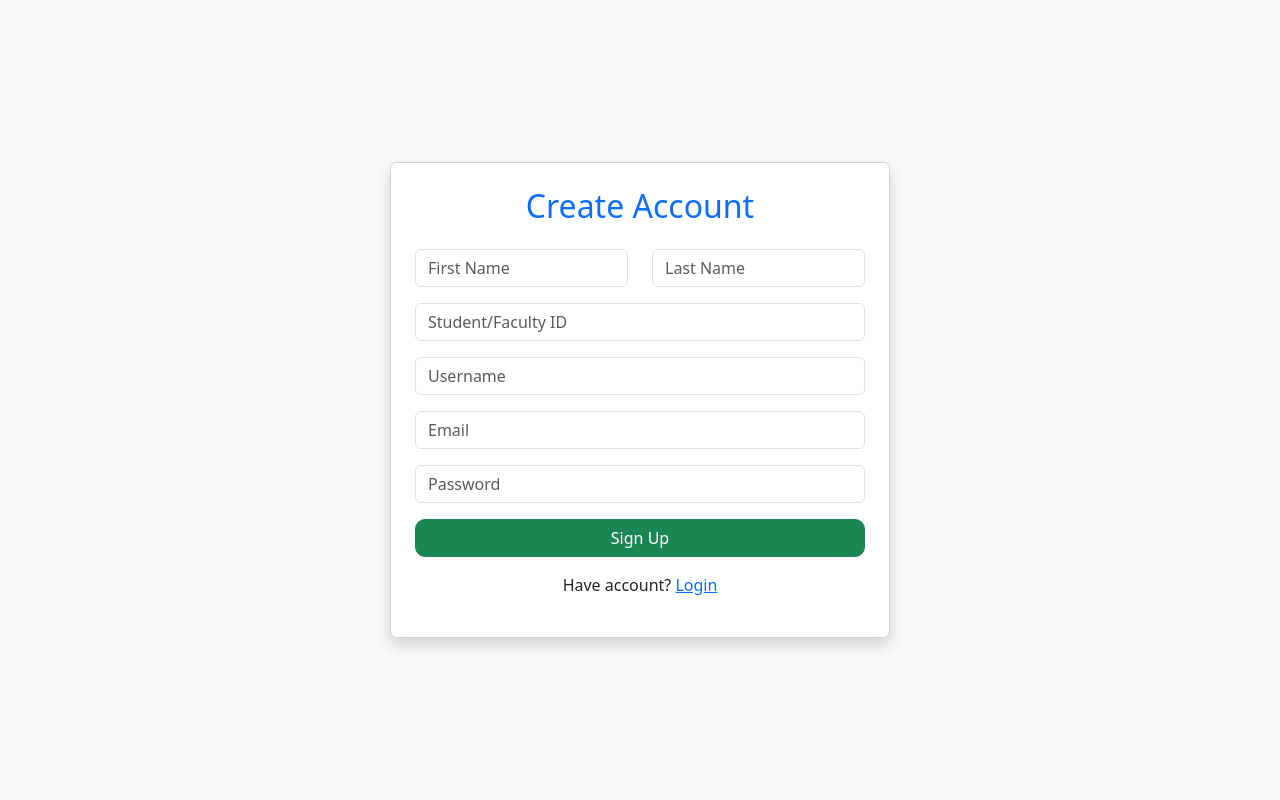
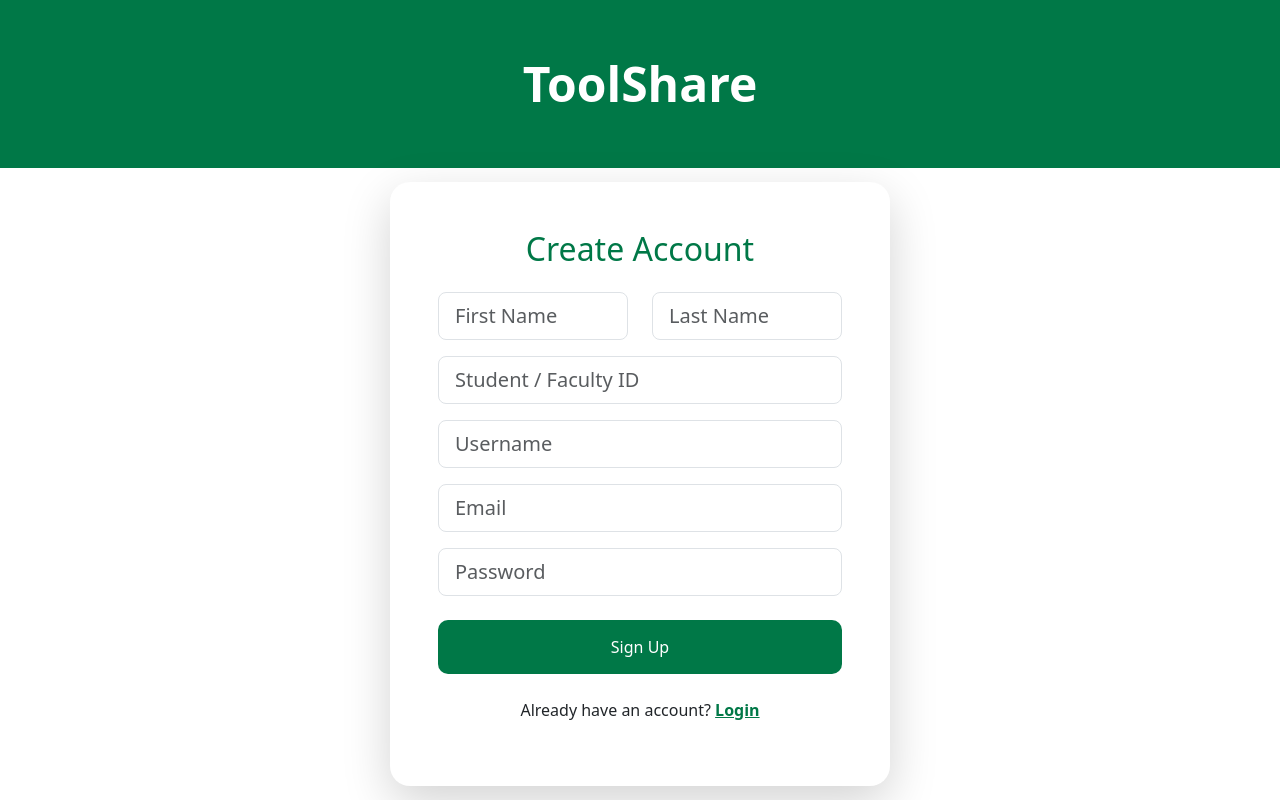
Before and after one commit to JAY0103/ToolShare, a React (Vite) app in the folder Code/frontend/: page /signup in a window 1280 px wide. Built offline with nearby package versions, Linux system fonts and the light colour scheme.

Commit message:
updated sign up page

```diff
--- a/Code/frontend/src/pages/Signup.jsx
+++ b/Code/frontend/src/pages/Signup.jsx
@@ -1,44 +1,166 @@
-import React, { useState } from 'react';
-import { authService } from '../services/api';
+import React, { useState } from "react";
+import { Link } from "react-router-dom";
+import { authService } from "../services/api";
 
 const Signup = () => {
   const [formData, setFormData] = useState({
-    first_name: '', last_name: '', student_id: '',
-    username: '', email: '', password: '',
+    first_name: "",
+    last_name: "",
+    student_id: "",
+    username: "",
+    email: "",
+    password: "",
   });
-  const[loading, setLoading] = useState(false);
 
-  const handleChange = (e) => setFormData({ ...formData, [e.target.name]: e.target.value });
+  const [loading, setLoading] = useState(false);
+  const [error, setError] = useState("");
+
+  const handleChange = (e) => {
+    setFormData({ ...formData, [e.target.name]: e.target.value });
+    setError(""); // clear error on typing
+  };
 
   const handleSubmit = async (e) => {
     e.preventDefault();
     setLoading(true);
+    setError("");
+
     try {
       const res = await authService.register(formData);
-      localStorage.setItem('token', res.token);
-      localStorage.setItem('user', JSON.stringify(res.user));
-      window.location.href = '/home';
+
+      localStorage.setItem("token", res.token);
+      localStorage.setItem("user", JSON.stringify(res.user));
+
+      window.location.href = "/home";
     } catch (err) {
-      alert(err.message);
+      setError(err.message || "Signup failed");
+    } finally {
+      setLoading(false);
     }
   };
 
   return (
-    <div className="min-vh-100 d-flex align-items-center justify-content-center bg-light">
-      <div className="card shadow p-4" style={{ maxWidth: '500px', width: '100%' }}>
-        <h2 className="text-center mb-4 text-primary">Create Account</h2>
-        <form onSubmit={handleSubmit}>
-          <div className="row mb-3">
-            <div className="col"><input name="first_name" placeholder="First Name" className="form-control" onChange={handleChange} required /></div>
-            <div className="col"><input name="last_name" placeholder="Last Name" className="form-control" onChange={handleChange} required /></div>
+    <div className="d-flex flex-column min-vh-100">
+      {/* Header (same as Login) */}
+      <div
+        className="text-center py-5 text-white"
+        style={{
+          backgroundColor: "#007847",
+          fontSize: "3rem",
+          fontWeight: "bold",
+        }}
+      >
+        ToolShare
+      </div>
+
+      {/* Signup Card */}
+      <div className="flex-grow-1 d-flex align-items-center justify-content-center px-3">
+        <div
+          className="card shadow-lg border-0"
+          style={{ maxWidth: "500px", width: "100%", borderRadius: "20px" }}
+        >
+          <div className="card-body p-5">
+            <h2 className="text-center mb-4" style={{ color: "#007847" }}>
+              Create Account
+            </h2>
+
+            <form onSubmit={handleSubmit}>
+              {/* Error Message */}
+              {error && (
+                <div className="alert alert-danger py-2">{error}</div>
+              )}
+
+              {/* Name Row */}
+              <div className="row mb-3">
+                <div className="col">
+                  <input
+                    name="first_name"
+                    placeholder="First Name"
+                    className="form-control form-control-lg"
+                    onChange={handleChange}
+                    required
+                  />
+                </div>
+                <div className="col">
+                  <input
+                    name="last_name"
+                    placeholder="Last Name"
+                    className="form-control form-control-lg"
+                    onChange={handleChange}
+                    required
+                  />
+                </div>
+              </div>
+
+              {/* Student ID */}
+              <div className="mb-3">
+                <input
+                  name="student_id"
+                  placeholder="Student / Faculty ID"
+                  className="form-control form-control-lg"
+                  onChange={handleChange}
+                  required
+                />
+              </div>
+
+              {/* Username */}
+              <div className="mb-3">
+                <input
+                  name="username"
+                  placeholder="Username"
+                  className="form-control form-control-lg"
+                  onChange={handleChange}
+                  required
+                />
+              </div>
+
+              {/* Email */}
+              <div className="mb-3">
+                <input
+                  name="email"
+                  type="email"
+                  placeholder="Email"
+                  className="form-control form-control-lg"
+                  onChange={handleChange}
+                  required
+                />
+              </div>
+
+              {/* Password */}
+              <div className="mb-4">
+                <input
+                  name="password"
+                  type="password"
+                  placeholder="Password"
+                  className="form-control form-control-lg"
+                  onChange={handleChange}
+                  required
+                />
+              </div>
+
+              {/* Submit */}
+              <button
+                type="submit"
+                disabled={loading}
+                className="btn w-100 text-white"
+                style={{ backgroundColor: "#007847", padding: "14px" }}
+              >
+                {loading ? "Creating account..." : "Sign Up"}
+              </button>
+            </form>
+
+            {/* Login Redirect */}
+            <p className="text-center mt-4">
+              Already have an account?{" "}
+              <Link
+                to="/login"
+                style={{ color: "#007847", fontWeight: "600" }}
+              >
+                Login
+              </Link>
+            </p>
           </div>
-          <input name="student_id" placeholder="Student/Faculty ID" className="form-control mb-3" onChange={handleChange} required />
-          <input name="username" placeholder="Username" className="form-control mb-3" onChange={handleChange} required />
-          <input name="email" placeholder="Email" type="email" className="form-control mb-3" onChange={handleChange} required />
-          <input name="password" placeholder="Password" type="password" className="form-control mb-3" onChange={handleChange} required />
-          <button type="submit" className="btn btn-success w-100 btn-success">Sign Up</button>
-        </form>
-        <p className="text-center mt-3">Have account? <a href="/login">Login</a></p>
+        </div>
       </div>
     </div>
   );
```
